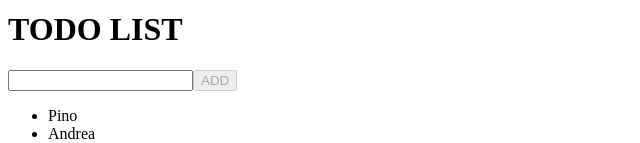
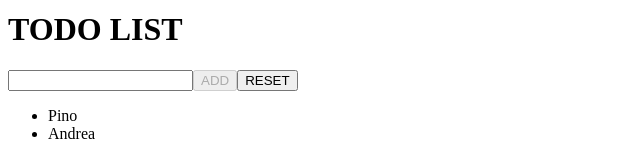
Before and after one commit to Baku305/react-exercises, a React (Create React App) app in the folder react-exercises/: page / in a window 1280 px wide. Shown: the part 486-629 px from the top of the page, without its empty margins (0-640 px from the left). Built offline with nearby package versions, Linux system fonts and the light colour scheme.

Commit message:
feat : add reset button

```diff
--- a/react-exercises/src/TodoList.jsx
+++ b/react-exercises/src/TodoList.jsx
@@ -21,6 +21,12 @@ export default class TodoList extends React.Component {
             })
         }
 
+        resetItems = () => {
+            this.setState({
+                items : []
+            })
+        }
+
     render(){
         return(
         <>
@@ -28,6 +34,7 @@ export default class TodoList extends React.Component {
             <h1>TODO LIST</h1>
             <input type="text" onChange={this.addItem} value = {this.state.newItem}/>
             <button onClick={this.addEvent} disabled={!this.state.newItem}>ADD</button>
+            <button onClick={this.resetItems}>RESET</button>
             <ul>
                 {this.state.items.map((el,i) => <li key={el+i}>{el}</li>)}
             </ul>
```
